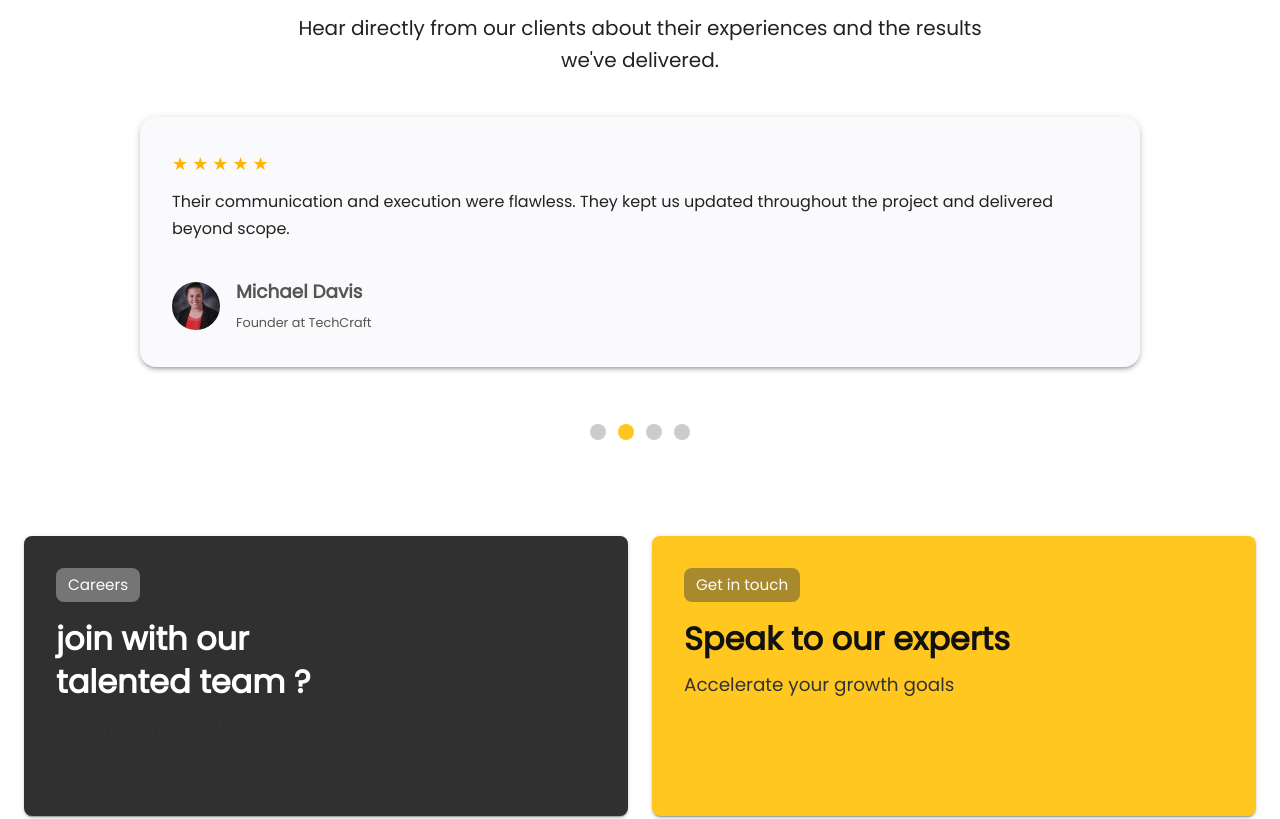
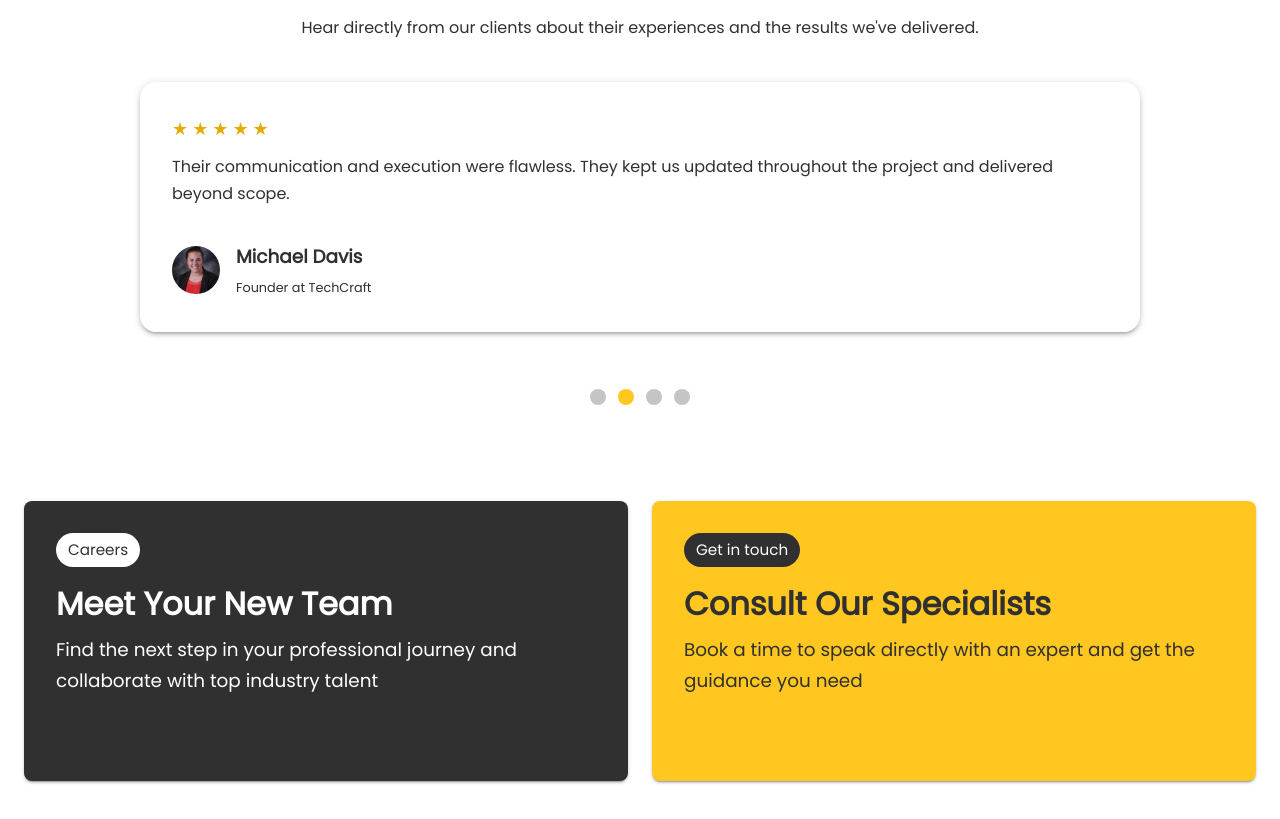
Before and after one commit to VihiThejan/company-web, a Next.js app: page /aboutus in a window 1280 px wide. Shown: the part 3923-4742 px from the top of the page. Built offline with nearby package versions, Linux system fonts and the light colour scheme; a web font is replaced by a local one; what @mui/material-nextjs would draw is missing.

Commit message:
`Refactor UI components and theme settings across multiple files`

```diff
--- a/src/components/other/homeUi/CallToActionCards.jsx
+++ b/src/components/other/homeUi/CallToActionCards.jsx
@@ -12,14 +12,19 @@ const Card = ({
   color,
   label,
   labelBg,
+  labelClr,
   title,
   subtitle,
+  subtitleClr,
   buttonHref,
 }) => {
   const [hovered, setHovered] = useState(false);
 
   return (
-    <Link href={buttonHref} style={{ textDecoration: 'none', display: 'block', height: '100%' }}>
+    <Link
+      href={buttonHref}
+      style={{ textDecoration: 'none', display: 'block', height: '100%' }}
+    >
       <MotionBox
         sx={{
           background: bg,
@@ -44,8 +49,8 @@ const Card = ({
           <Box
             sx={{
               background: labelBg,
-              color: '#fff',
-              borderRadius: 2,
+              color: labelClr,
+              borderRadius: 50,
               px: 1.5,
               py: 0.5,
               fontSize: '0.95rem',
@@ -73,6 +78,7 @@ const Card = ({
                 fontWeight: 400,
                 mb: 1,
                 fontSize: { xs: '1rem', md: '1.15rem' },
+                color: subtitleClr,
               }}
             >
               {subtitle}
@@ -112,32 +118,32 @@ const Card = ({
 };
 
 const CallToActionCards = () => (
-  <Box sx={{ width: '100%', py:2 }}>
+  <Box sx={{ width: '100%', py: 2 }}>
     <Grid container spacing={3} justifyContent="center">
       <Grid size={{ xs: 12, md: 6 }}>
         <Card
+          label="Careers"
+          title="Meet Your New Team"
+          subtitle="Find the next step in your professional journey and collaborate with top industry talent"
+          buttonHref="/careers"
           bg={`${theme.palette.secondary.main}`}
-          color="#fff"
-          label="Careers"
-          labelBg="#757575ff"
-          title={
-            <>
-              join with our <br/> talented team ?
-            </>
-          }
-          subtitle="Explore opportunities"
-          buttonHref="/careers"
+          color={theme.palette.secondary.light}
+          labelBg={theme.palette.secondary.light}
+          labelClr={theme.palette.secondary.main}
+          subtitleClr={theme.palette.secondary.light}
         />
       </Grid>
       <Grid size={{ xs: 12, md: 6 }}>
         <Card
-          bg="#ffc720"
-          color="#111"
           label="Get in touch"
-          labelBg="#a88a2c"
-          title="Speak to our experts"
-          subtitle="Accelerate your growth goals"
+          title="Consult Our Specialists"
+          subtitle="Book a time to speak directly with an expert and get the guidance you need"
           buttonHref="/contactus"
+          bg={theme.palette.primary.main}
+          color={theme.palette.secondary.main}
+          labelBg={theme.palette.secondary.main}
+          labelClr={theme.palette.secondary.light}
+          subtitleClr={theme.palette.secondary.main}
         />
       </Grid>
     </Grid>
--- a/src/components/other/homeUi/ClientTestimonials.jsx
+++ b/src/components/other/homeUi/ClientTestimonials.jsx
@@ -31,7 +31,7 @@ const testimonials = [
     name: 'Daniel Thomas',
     role: 'CEO at CloudEdge',
     text: 'Professionalism and creativity at their best. We will definitely collaborate again!',
-    avatar: '/images/clients/client4.jpg',
+    avatar: '/images/clients/client3.jpg',
     rating: 5,
   },
 ];
@@ -62,14 +62,13 @@ const ClientTestimonials = () => {
       sx={{
         width: '100%',
         py: { xs: 6, md: 10 },
-        background: '#fff',
         overflow: 'hidden',
         position: 'relative',
       }}
     >
       {/* Section Title */}
       <Typography
-        variant="h3"
+        variant="h2"
         sx={{
           fontWeight: 700,
           textAlign: 'center',
@@ -81,13 +80,11 @@ const ClientTestimonials = () => {
         What Our Clients Are Saying
       </Typography>
       <Typography
-        variant="h6"
+        variant="body1"
         sx={{
           textAlign: 'center',
-          mb: { xs: 2},
-          color: '#222',
-          fontWeight: 400,
-          fontSize: { xs: '1rem', md: '1.25rem' },
+          mb: { xs: 2 },
+          color: customTheme.palette.secondary.main,
           maxWidth: 700,
           mx: 'auto',
         }}
@@ -127,7 +124,7 @@ const ClientTestimonials = () => {
                 width: '100%',
                 borderRadius: 4,
                 p: { xs: 3, md: 4 },
-                background: '#fafafd',
+                background: customTheme.palette.secondary.light,
                 height: { xs: 300, md: 250 },
                 display: 'flex',
                 flexDirection: 'column',
@@ -146,7 +143,13 @@ const ClientTestimonials = () => {
                 >
                   {Array.from({ length: testimonials[index].rating }).map(
                     (_, i) => (
-                      <span key={i} style={{ color: '#ffb400', fontSize: 18 }}>
+                      <span
+                        key={i}
+                        style={{
+                          color: customTheme.palette.primary.option,
+                          fontSize: 18,
+                        }}
+                      >
                         ★
                       </span>
                     )
@@ -154,7 +157,10 @@ const ClientTestimonials = () => {
                 </Box>
                 <Typography
                   variant="body1"
-                  sx={{ color: '#222', fontSize: '1rem' }}
+                  sx={{
+                    color: customTheme.palette.secondary.main,
+                    fontSize: '1rem',
+                  }}
                 >
                   {testimonials[index].text}
                 </Typography>
@@ -168,7 +174,10 @@ const ClientTestimonials = () => {
                   <Typography variant="subtitle1" sx={{ fontWeight: 700 }}>
                     {testimonials[index].name}
                   </Typography>
-                  <Typography variant="caption" sx={{ color: '#555' }}>
+                  <Typography
+                    variant="caption"
+                    sx={{ color: customTheme.palette.secondary.main }}
+                  >
                     {testimonials[index].role}
                   </Typography>
                 </Box>
@@ -192,11 +201,13 @@ const ClientTestimonials = () => {
             key={i}
             onClick={() => setIndex(i)}
             sx={{
-              width: 12,
-              height: 12,
+              width: '8px',
+              height: '8px',
               borderRadius: '50%',
               background:
-                index === i ? customTheme.palette.primary.main : '#ccc',
+                index === i
+                  ? customTheme.palette.primary.main
+                  : customTheme.palette.secondary.midLight,
               transition: 'all 0.3s',
               '&:hover': { background: customTheme.palette.primary.main },
             }}
--- a/src/components/other/homeUi/ExpertiseCarousel.jsx
+++ b/src/components/other/homeUi/ExpertiseCarousel.jsx
@@ -116,10 +116,10 @@ const ExpertiseCarousel = () => {
                 position: 'relative',
                 zIndex: 3,
                 py: 3,
-                px: {xs: 3, md: 5, lg: 10},
+                px: { xs: 3, md: 5, lg: 10 },
                 width: { xs: '100%', md: '75%' },
                 height: '100%',
-                color: '#fff',
+                color: theme.palette.secondary.light,
                 display: 'flex',
                 flexDirection: 'column',
                 justifyContent: 'flex-end',
@@ -127,13 +127,10 @@ const ExpertiseCarousel = () => {
             >
               <Box
                 sx={{
-                  // background:theme.palette.primary.main,
-                  // color: theme.palette.primary.main,
-                  color: '#fff',
+                  color: theme.palette.secondary.light,
                   borderRadius: 50,
-                  // px: 4,
                   fontWeight: 700,
-                  fontSize: {xs: '2.5rem', md:'3.5rem'},
+                  fontSize: { xs: '2.5rem', md: '3.5rem' },
                   display: 'inline-block',
                   width: 'fit-content',
                 }}
@@ -156,7 +153,6 @@ const ExpertiseCarousel = () => {
       </motion.div>
     </Box>
   );
-  // ...existing code...
 };
 
 export default ExpertiseCarousel;
--- a/src/components/providers/MuiThemeProvider.jsx
+++ b/src/components/providers/MuiThemeProvider.jsx
@@ -5,6 +5,7 @@ import { ThemeProvider, createTheme } from '@mui/material/styles';
 import CssBaseline from '@mui/material/CssBaseline';
 import { AppRouterCacheProvider } from '@mui/material-nextjs/v13-appRouter';
 import { Bitcount, Inter, Poppins } from 'next/font/google';
+import theme from '@/theme/theme';
 
 const inter = Inter({ subsets: ['latin'] });
 const bitcount = Bitcount({ subsets: ['latin'], weight: '400' });
@@ -49,12 +50,24 @@ const darkTheme = createTheme({
     h4: { fontSize: '1.5rem', fontWeight: 600 },
     h5: { fontSize: '1.25rem', fontWeight: 500 },
     h6: { fontSize: '1.15rem', fontWeight: 500 },
-    subtitle1: { fontSize: '1.15rem', color: '#555' },
-    body1: { fontSize: '1rem', lineHeight: 1.7, color: '#333' },
-    body2: { fontSize: '0.9rem', lineHeight: 1.6, color: '#555' },
-    body3: { fontSize: '1rem', lineHeight: 1.7, color: '#dfdfdfff' },
+    subtitle1: { fontSize: '1.15rem', color: theme.palette.secondary.main },
+    body1: {
+      fontSize: '1rem',
+      lineHeight: 1.7,
+      color: theme.palette.secondary.main,
+    },
+    body2: {
+      fontSize: '0.9rem',
+      lineHeight: 1.6,
+      color: theme.palette.secondary.option,
+    },
+    body3: {
+      fontSize: '1rem',
+      lineHeight: 1.7,
+      color: theme.palette.secondary.midLight,
+    },
     button: { fontSize: '0.95rem', fontWeight: 500, textTransform: 'none' },
-    caption: { fontSize: '0.8rem', color: '#777' },
+    caption: { fontSize: '0.8rem', color: theme.palette.secondary.lowLight },
   },
   components: {
     MuiButton: {
--- a/src/theme/theme.js
+++ b/src/theme/theme.js
@@ -24,6 +24,9 @@ const theme = createTheme({
     secondary: {
       main: '#303030ff',
       option: '#1b1b1bff',
+      lowLight: '#f3f3f3ff',
+      midLight: '#c5c5c5ff',
+      light: '#fff'
     },
   },
 });
```
Also changed, not shown: src/components/other/homeUi/Intro.jsx (+12 -6 lines).
